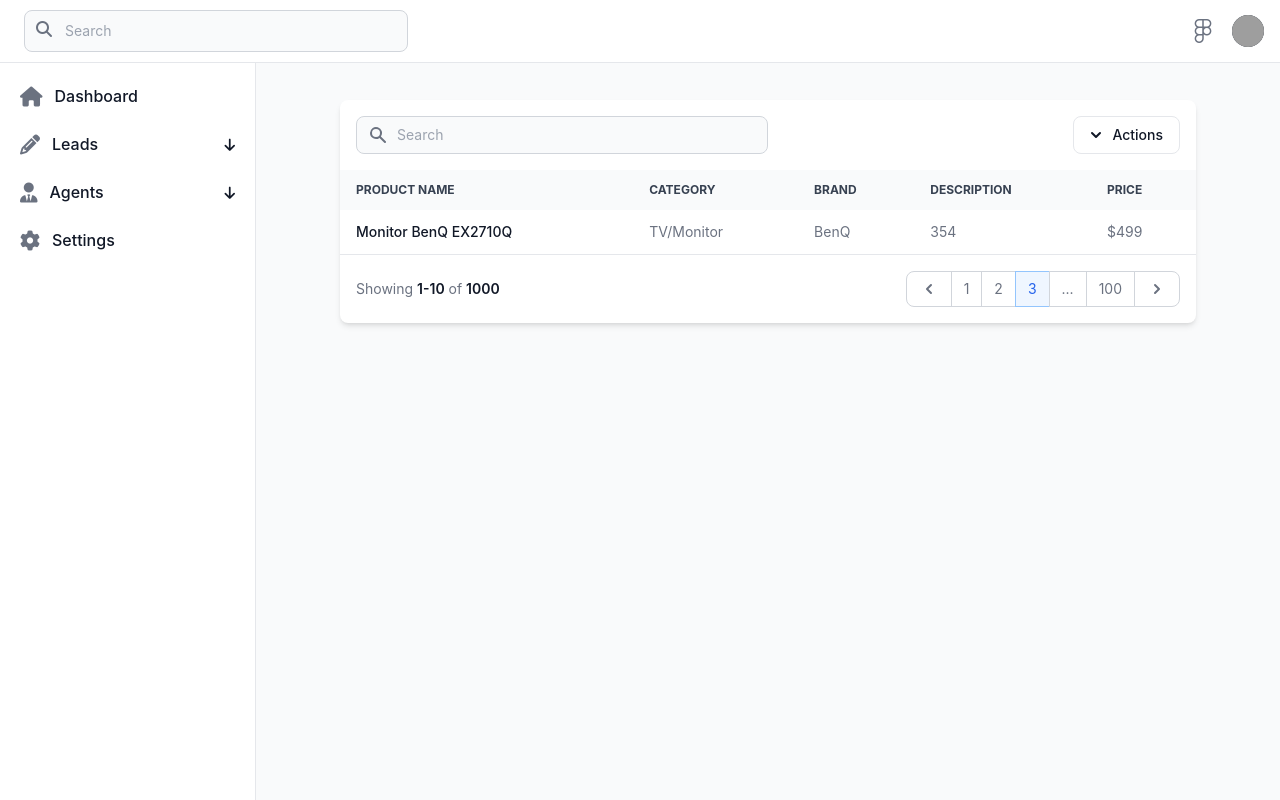
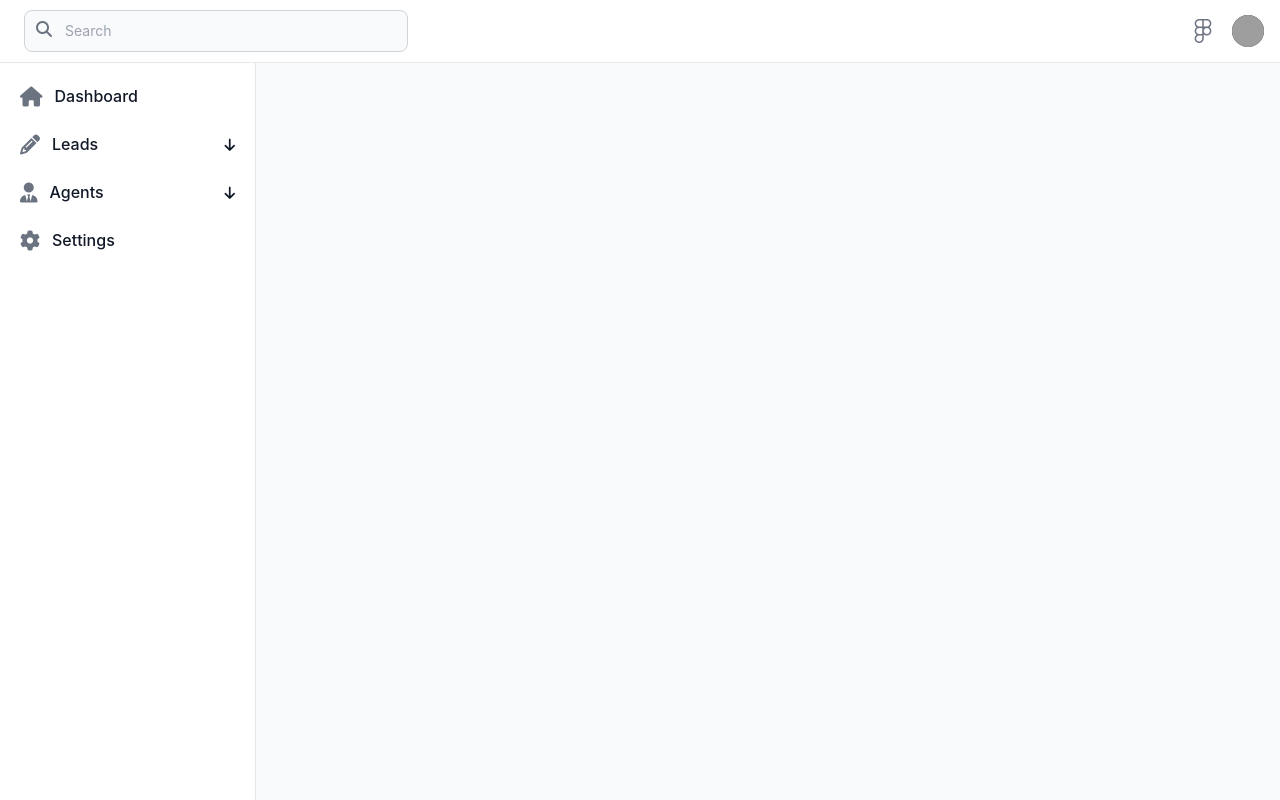
Before and after one commit to Peagah-Vieira/DjangoDash, a Django app: page /dashboard/ in a window 1280 px wide. Run offline with Django 4.2, Linux system fonts and the light colour scheme; the visitor is signed in with stand-in values (Sample User, id 1); style sheets or scripts are compiled from the project's sources; some libraries are stand-ins or nearby versions; grey boxes are pictures that could not be loaded.

Commit message:
feat: remove content

```diff
--- a/templates/dashboard.html
+++ b/templates/dashboard.html
@@ -6,6 +6,6 @@
     <div class="antialiased bg-gray-50 dark:bg-gray-900">
         {% include "dashboard/navbar.html" %}
         {% include "dashboard/sidebar.html" %}
-        {% include "dashboard/overview.html" %}
+        {% include "dashboard/home.html" %}
     </div>
 {% endblock content %}
--- /dev/null
+++ b/templates/dashboard/home.html
@@ -0,0 +1,2 @@
+<main class="p-4 md:ml-64 h-auto pt-20 min-h-screen bg-gray-50 dark:bg-gray-900">
+</main>
--- a/templates/dashboard/overview.html
+++ /dev/null
@@ -1,86 +0,0 @@
-<main class="p-4 md:ml-64 h-auto pt-20 min-h-screen bg-gray-50 dark:bg-gray-900">
-    <section class="p-3 sm:p-5">
-        <div class="mx-auto max-w-screen-xl px-4 lg:px-12">
-            <div class="bg-white dark:bg-gray-800 relative shadow-md sm:rounded-lg overflow-hidden">
-                <div class="flex flex-col md:flex-row items-center justify-between space-y-3 md:space-y-0 md:space-x-4 p-4">
-                    <div class="w-full md:w-1/2">
-                        <form class="flex items-center">
-                            <label for="simple-search" class="sr-only">Search</label>
-                            <div class="relative w-full">
-                                <div class="absolute inset-y-0 left-0 flex items-center pl-3 pointer-events-none">
-                                    <svg aria-hidden="true"
-                                         class="w-5 h-5 text-gray-500 dark:text-gray-400"
-                                         fill="currentColor"
-                                         viewbox="0 0 20 20"
-                                         xmlns="http://www.w3.org/2000/svg">
-                                        <path fill-rule="evenodd" d="M8 4a4 4 0 100 8 4 4 0 000-8zM2 8a6 6 0 1110.89 3.476l4.817 4.817a1 1 0 01-1.414 1.414l-4.816-4.816A6 6 0 012 8z" clip-rule="evenodd" />
-                                    </svg>
-                                </div>
-                                <input type="text"
-                                       id="simple-search"
-                                       class="bg-gray-50 border border-gray-300 text-gray-900 text-sm rounded-lg focus:ring-primary-500 focus:border-primary-500 block w-full pl-10 p-2 dark:bg-gray-700 dark:border-gray-600 dark:placeholder-gray-400 dark:text-white dark:focus:ring-primary-500 dark:focus:border-primary-500"
-                                       placeholder="Search"
-                                       required="">
-                            </div>
-                        </form>
-                    </div>
-                    <div class="w-full md:w-auto flex flex-col md:flex-row space-y-2 md:space-y-0 items-stretch md:items-center justify-end md:space-x-3 flex-shrink-0">
-                        <div class="flex items-center space-x-3 w-full md:w-auto">
-                            <button id="actionsDropdownButton"
-                                    data-dropdown-toggle="actionsDropdown"
-                                    class="w-full md:w-auto flex items-center justify-center py-2 px-4 text-sm font-medium text-gray-900 focus:outline-none bg-white rounded-lg border border-gray-200 hover:bg-gray-100 hover:text-primary-700 focus:z-10 focus:ring-4 focus:ring-gray-200 dark:focus:ring-gray-700 dark:bg-gray-800 dark:text-gray-400 dark:border-gray-600 dark:hover:text-white dark:hover:bg-gray-700"
-                                    type="button">
-                                <svg class="-ml-1 mr-1.5 w-5 h-5"
-                                     fill="currentColor"
-                                     viewbox="0 0 20 20"
-                                     xmlns="http://www.w3.org/2000/svg"
-                                     aria-hidden="true">
-                                    <path clip-rule="evenodd" fill-rule="evenodd" d="M5.293 7.293a1 1 0 011.414 0L10 10.586l3.293-3.293a1 1 0 111.414 1.414l-4 4a1 1 0 01-1.414 0l-4-4a1 1 0 010-1.414z" />
-                                </svg>
-                                Actions
-                            </button>
-                            <div id="actionsDropdown"
-                                 class="hidden z-10 w-44 bg-white rounded divide-y divide-gray-100 shadow dark:bg-gray-700 dark:divide-gray-600">
-                                <ul class="py-1 text-sm text-gray-700 dark:text-gray-200"
-                                    aria-labelledby="actionsDropdownButton">
-                                    <li>
-                                        <a href="#"
-                                           class="block py-2 px-4 hover:bg-gray-100 dark:hover:bg-gray-600 dark:hover:text-white">
-                                            Export
-                                        </a>
-                                    </li>
-                                </ul>
-                            </div>
-                        </div>
-                    </div>
-                </div>
-                <div class="overflow-x-auto">
-                    <table class="w-full text-sm text-left text-gray-500 dark:text-gray-400">
-                        <thead class="text-xs text-gray-700 uppercase bg-gray-50 dark:bg-gray-700 dark:text-gray-400">
-                            <tr>
-                                <th scope="col" class="px-4 py-3">Product name</th>
-                                <th scope="col" class="px-4 py-3">Category</th>
-                                <th scope="col" class="px-4 py-3">Brand</th>
-                                <th scope="col" class="px-4 py-3">Description</th>
-                                <th scope="col" class="px-4 py-3">Price</th>
-                            </tr>
-                        </thead>
-                        <tbody>
-                            <tr class="border-b dark:border-gray-700">
-                                <th scope="row"
-                                    class="px-4 py-3 font-medium text-gray-900 whitespace-nowrap dark:text-white">
-                                    Monitor BenQ EX2710Q
-                                </th>
-                                <td class="px-4 py-3">TV/Monitor</td>
-                                <td class="px-4 py-3">BenQ</td>
-                                <td class="px-4 py-3">354</td>
-                                <td class="px-4 py-3">$499</td>
-                            </tr>
-                        </tbody>
-                    </table>
-                </div>
-                {% include "dashboard/partials/table_nav.html" %}
-            </div>
-        </div>
-    </section>
-</main>
```
